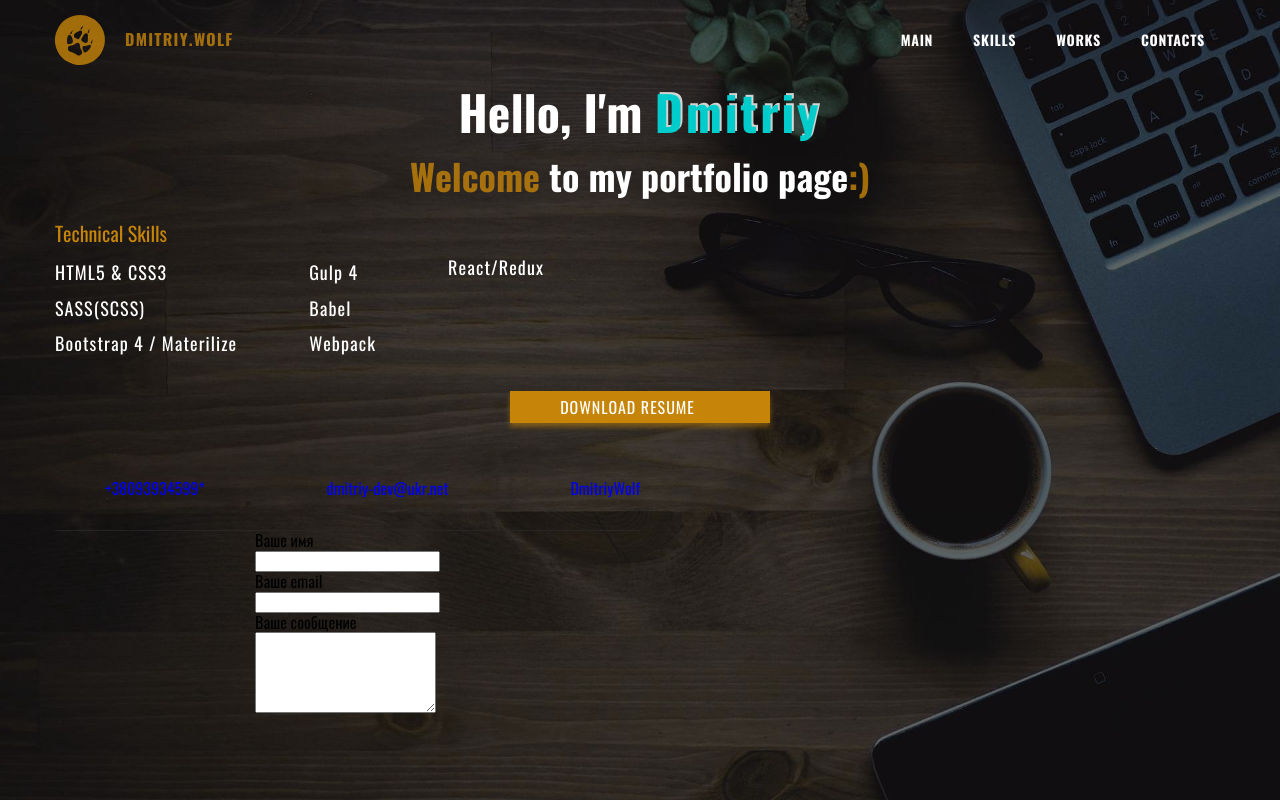
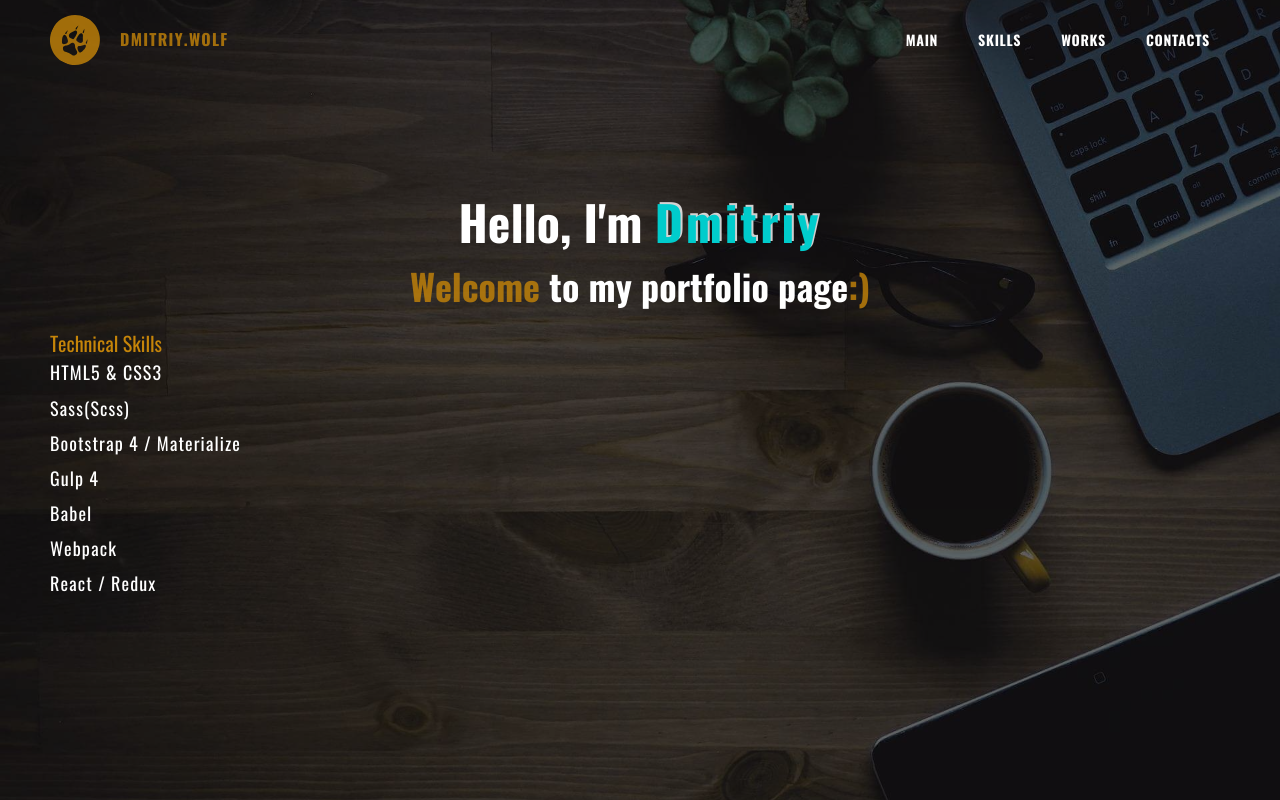
Before and after one commit to dmitriywolf/portfolio, a React app: page / in a window 1280 px wide. Built offline with nearby package versions, Linux system fonts and the light colour scheme.

Commit message:
update skill list

```diff
--- a/src/components/app/app.css
+++ b/src/components/app/app.css
@@ -66,7 +66,7 @@ a {
 /*App*/
 .app__container {
   width: 100%;
-  max-width: 1190px;
+  max-width: 1200px;
   padding: 0 10px;
   margin: 0 auto;
 }
@@ -99,6 +99,7 @@ a {
 
 .app__main {
   position: relative;
+
   display: flex;
   flex-direction: column;
   justify-content: center;
@@ -125,11 +126,10 @@ a {
 .app__inner {
   position: relative;
   z-index: 3;
-
 }
 
 .app__wrapper {
   display: flex;
-  justify-content: space-around;
+  justify-content: space-between;
   align-items: center;
 }
--- a/src/components/app/app.jsx
+++ b/src/components/app/app.jsx
@@ -41,12 +41,15 @@ export default class App extends Component {
                 <AppTitle/>
 
                 <div className="app__wrap">
+
                   <Skills/>
 
-                  <CVButton/>
-                  <Contacts/>
+                  {/*<CVButton/>*/}
 
-                  <ContactForm/>
+
+                  {/*<Contacts/>*/}
+
+                  {/*<ContactForm/>*/}
 
                 </div>
 
--- /dev/null
+++ b/src/components/skills-item/index.js
@@ -0,0 +1,2 @@
+import SkillsItem from "./skills-item.jsx";
+export default SkillsItem;
--- /dev/null
+++ b/src/components/skills-item/skills-item.jsx
@@ -0,0 +1,25 @@
+import React from 'react';
+import './skills-item.css';
+
+
+
+
+const SkillsItem = ( {title, iconTitle} ) => {
+
+
+  return (
+      <li className="skills__item">
+        <p>{title}</p>
+
+        <div className="skills__icon-wrapper">
+
+          <svg className="skills__icon">
+            <use xlinkHref={`./img/sprite.svg#${iconTitle}`}/>
+          </svg>
+
+        </div>
+      </li>
+  )
+};
+
+export default SkillsItem;
--- /dev/null
+++ b/src/components/skills-list/index.js
@@ -0,0 +1,2 @@
+import SkillList from "./skill-list.jsx";
+export default SkillList;
--- /dev/null
+++ b/src/components/skills-list/skill-list.jsx
@@ -0,0 +1,54 @@
+import React from 'react';
+import SkillItem from "../skills-item";
+
+const skills = [
+  [1, 'HTML5 & CSS3', 'icon-html', 'icon-css'],
+
+  [2, 'Sass(Scss)', 'icon-sass'],
+  [3, 'Bootstrap 4 / Materialize', 'icon-bootstrap'],
+  [4, 'Gulp 4', 'icon-gulp'],
+  [5, 'Babel', 'icon-babel'],
+  [6, 'Webpack', 'icon-webpack'],
+  [7, 'React / Redux', 'icon-react', 'icon-redux']
+];
+
+
+const SkillList = () => {
+
+
+  const elements = skills.map((item) => {
+
+    const [id, title, ...iconTitle] = item;
+
+    const svgIcons = iconTitle.map((item, index) => {
+
+
+
+      return (
+          <svg className="skills__icon" width='22px' height="22px" key={index}>
+            <use xlinkHref={`./img/sprite.svg#${item}`}/>
+          </svg>
+      )
+    });
+
+    return (
+        <li className="skills__item" key={id}>
+          <p>{title}</p>
+          <div className="skills__icon-wrapper" key={id}>
+            {svgIcons}
+          </div>
+        </li>
+    );
+  });
+
+
+  return (
+      <ul>
+        {elements}
+      </ul>
+  );
+
+
+};
+
+export default SkillList;
--- a/src/components/skills/skills.jsx
+++ b/src/components/skills/skills.jsx
@@ -1,93 +1,107 @@
 import React from 'react';
 import './skills.css';
+
+import SkillList from "../skills-list";
 
 const Skills = () => {
 
   return (
+
       <div className="skills">
 
         <h3 className="skills__title">Technical Skills</h3>
 
         <div className="skills__inner">
-          <ul className="skills__list">
-            <li className="skills__item">
-              <p>HTML5 & CSS3</p>
-              <div className="skills__icon-wrapper">
-                <svg className="skills__icon" width='22px' height="22px">
-                  <use xlinkHref="./img/sprite.svg#icon-html"/>
-                </svg>
-                <svg className="skills__icon" width='22px' height="22px">
-                  <use xlinkHref="./img/sprite.svg#icon-css"/>
-                </svg>
-              </div>
-            </li>
 
-            <li className="skills__item">
-              <p>SASS(SCSS)</p>
-              <div className="skills__icon-wrapper">
-                <svg className="skills__icon" width='22px' height="22px">
-                  <use xlinkHref="img/sprite.svg#icon-sass"/>
-                </svg>
-              </div>
-            </li>
-
-            <li className="skills__item">
-              <p>Bootstrap 4 / Materilize</p>
-              <div className="skills__icon-wrapper">
-                <svg className="skills__icon" width='22px' height="22px">
-                  <use xlinkHref="img/sprite.svg#icon-bootstrap"/>
-                </svg>
-              </div>
-            </li>
-          </ul>
-
-          <ul className="skills__list">
-            <li className="skills__item">
-              <p>Gulp 4</p>
-              <div className="skills__icon-wrapper">
-                <svg className="skills__icon" width='22px' height="22px">
-                  <use xlinkHref="img/sprite.svg#icon-gulp"/>
-                </svg>
-              </div>
-            </li>
-
-            <li className="skills__item">
-              <p>Babel</p>
-              <div className="skills__icon-wrapper">
-                <svg className="skills__icon" width='24px' height="24px">
-                  <use xlinkHref="img/sprite.svg#icon-babel"/>
-                </svg>
-              </div>
-            </li>
-
-            <li className="skills__item">
-              <p>Webpack</p>
-              <div className="skills__icon-wrapper">
-                <svg className="skills__icon" width='22px' height="22px">
-                  <use xlinkHref="img/sprite.svg#icon-webpack"/>
-                </svg>
-              </div>
-            </li>
-          </ul>
-
-          <ul className="skills__list">
-            <li className="skills__item">
-              <p>React/Redux</p>
-              <div className="skills__icon-wrapper">
-                <svg className="skills__icon" width='22px' height="22px">
-                  <use xlinkHref="img/sprite.svg#icon-react"/>
-                </svg>
-                <svg className="skills__icon" width='22px' height="22px">
-                  <use xlinkHref="img/sprite.svg#icon-redux"/>
-                </svg>
-              </div>
-            </li>
-          </ul>
-        </div>
+          <SkillList/>
 
 
 
 
+          {/*<ul className="skills__list">*/}
+
+
+          {/*  <li className="skills__item">*/}
+          {/*    <p>HTML5 & CSS3</p>*/}
+
+          {/*    <div className="skills__icon-wrapper">*/}
+          {/*      <svg className="skills__icon" width='22px' height="22px">*/}
+          {/*        <use xlinkHref="./img/sprite.svg#icon-html"/>*/}
+          {/*      </svg>*/}
+          {/*      <svg className="skills__icon" width='22px' height="22px">*/}
+          {/*        <use xlinkHref="./img/sprite.svg#icon-css"/>*/}
+          {/*      </svg>*/}
+          {/*    </div>*/}
+
+
+          {/*  </li>*/}
+
+          {/*  <li className="skills__item">*/}
+          {/*    <p>SASS(SCSS)</p>*/}
+          {/*    <div className="skills__icon-wrapper">*/}
+          {/*      <svg className="skills__icon" width='22px' height="22px">*/}
+          {/*        <use xlinkHref="img/sprite.svg#icon-sass"/>*/}
+          {/*      </svg>*/}
+          {/*    </div>*/}
+          {/*  </li>*/}
+
+          {/*  <li className="skills__item">*/}
+          {/*    <p>Bootstrap 4 / Materilize</p>*/}
+          {/*    <div className="skills__icon-wrapper">*/}
+          {/*      <svg className="skills__icon" width='22px' height="22px">*/}
+          {/*        <use xlinkHref="img/sprite.svg#icon-bootstrap"/>*/}
+          {/*      </svg>*/}
+          {/*    </div>*/}
+          {/*  </li>*/}
+
+
+
+
+          {/*  <li className="skills__item">*/}
+          {/*    <p>Gulp 4</p>*/}
+          {/*    <div className="skills__icon-wrapper">*/}
+          {/*      <svg className="skills__icon" width='22px' height="22px">*/}
+          {/*        <use xlinkHref="img/sprite.svg#icon-gulp"/>*/}
+          {/*      </svg>*/}
+          {/*    </div>*/}
+          {/*  </li>*/}
+
+          {/*  <li className="skills__item">*/}
+          {/*    <p>Babel</p>*/}
+          {/*    <div className="skills__icon-wrapper">*/}
+          {/*      <svg className="skills__icon" width='24px' height="24px">*/}
+          {/*        <use xlinkHref="img/sprite.svg#icon-babel"/>*/}
+          {/*      </svg>*/}
+          {/*    </div>*/}
+          {/*  </li>*/}
+
+          {/*  <li className="skills__item">*/}
+          {/*    <p>Webpack</p>*/}
+          {/*    <div className="skills__icon-wrapper">*/}
+          {/*      <svg className="skills__icon" width='22px' height="22px">*/}
+          {/*        <use xlinkHref="img/sprite.svg#icon-webpack"/>*/}
+          {/*      </svg>*/}
+          {/*    </div>*/}
+          {/*  </li>*/}
+
+
+
+          {/*  <li className="skills__item">*/}
+          {/*    <p>React/Redux</p>*/}
+          {/*    <div className="skills__icon-wrapper">*/}
+          {/*      <svg className="skills__icon" width='22px' height="22px">*/}
+          {/*        <use xlinkHref="img/sprite.svg#icon-react"/>*/}
+          {/*      </svg>*/}
+          {/*      <svg className="skills__icon" width='22px' height="22px">*/}
+          {/*        <use xlinkHref="img/sprite.svg#icon-redux"/>*/}
+          {/*      </svg>*/}
+          {/*    </div>*/}
+          {/*  </li>*/}
+
+          {/*</ul>*/}
+
+
+        </div>
       </div>
   );
 };
```
Also changed, not shown: src/components/skills-item/skills-item.css (added).
